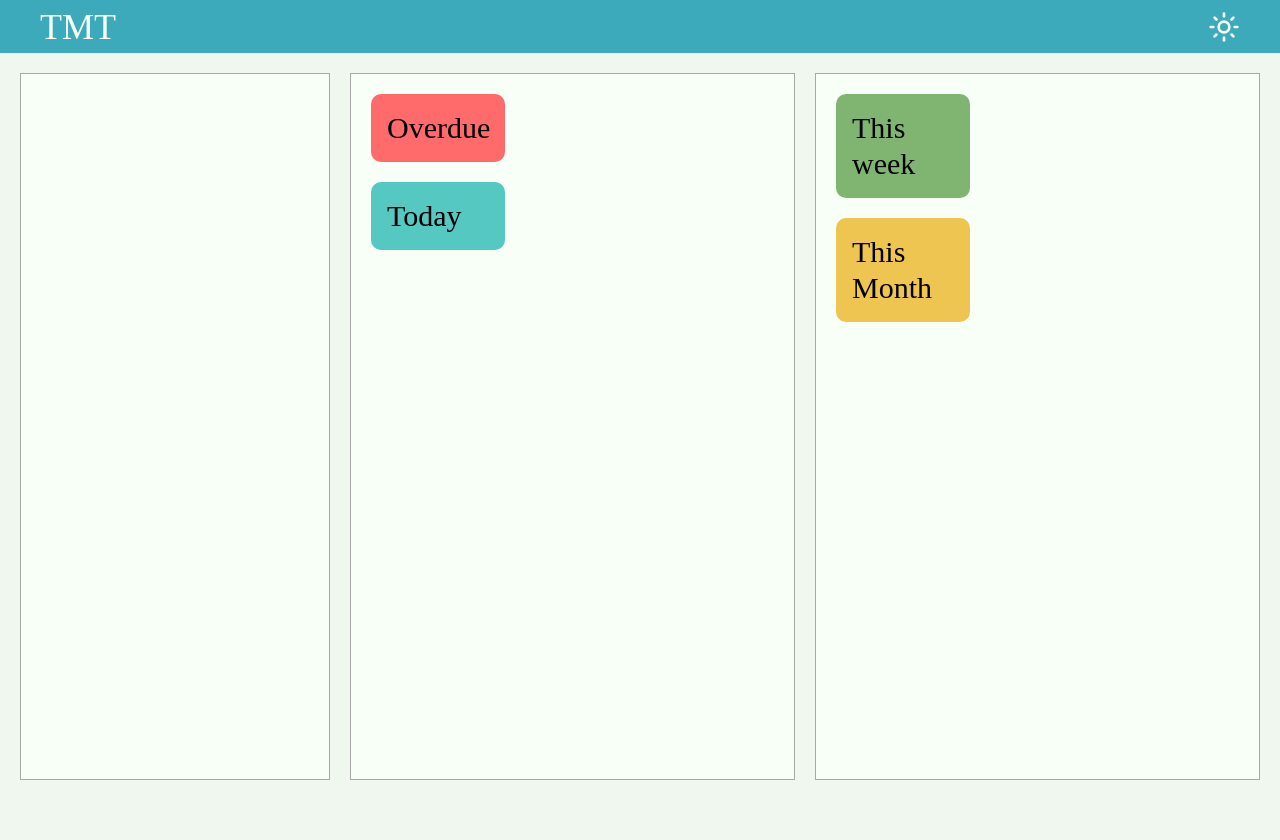
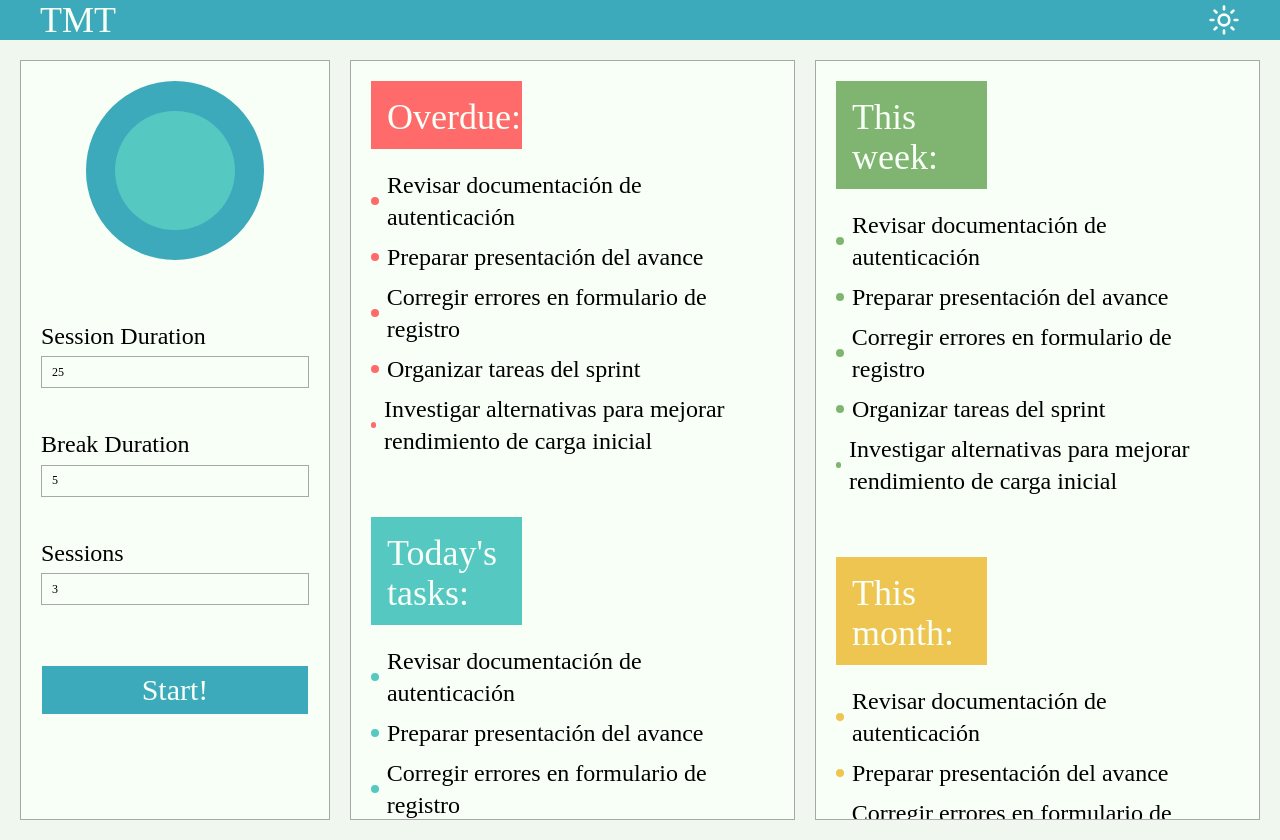
Before and after one commit to Sannnn-Sannnn/TMT, a React (Vite) app in the folder web/: page /dashboard in a window 1280 px wide. Before the commit the page ends 800 px from the top, so only its background shows below. Built offline with nearby package versions, Linux system fonts and the light colour scheme.

Commit message:
Working on Dashboard. Backup

```diff
--- /dev/null
+++ b/web/src/components/dashboard/TaskBullet.tsx
@@ -0,0 +1,14 @@
+interface TaskBulletProps {
+    dueFor: "overdue" | "today" | "week" | "month"
+}
+
+export default function TaskBullet ({ dueFor }: TaskBulletProps) {
+    const colour = {
+        overdue: "bg-overdue",
+        today: "bg-today",
+        week: "bg-week",
+        month: "bg-month",
+    }
+
+    return <div className={`aspect-square w-2 ${colour[dueFor]} rounded-full`}/>
+}
--- /dev/null
+++ b/web/src/components/dashboard/TaskCard.tsx
@@ -0,0 +1,17 @@
+import TaskList from "@/components/dashboard/TaskList.tsx";
+import {Card} from "@/components/ui/card.tsx";
+
+interface TaskCardProps {
+    cat1: "overdue" | "today" | "week" | "month",
+    cat2: "overdue" | "today" | "week" | "month",
+    tasks: string[]
+}
+
+export default function TaskCard ({ cat1, cat2, tasks }: TaskCardProps) {
+    return (
+        <Card className={"flex flex-col flex-1 p-5 gap-y-15 border"}>
+            <TaskList dueFor={cat1} tasks={tasks}/>
+            <TaskList dueFor={cat2} tasks={tasks}/>
+        </Card>
+    )
+}
--- /dev/null
+++ b/web/src/components/dashboard/TaskEntry.tsx
@@ -0,0 +1,17 @@
+import TaskBullet from "@/components/dashboard/TaskBullet.tsx";
+
+interface TaskEntryProps {
+    dueFor: "overdue" | "today" | "week" | "month"
+    task: string | null
+}
+
+export default function TaskEntryProps ({ dueFor, task }: TaskEntryProps) {
+    return (
+        <div className={"flex items-center gap-x-2"}>
+            <TaskBullet dueFor={dueFor} />
+            <p className={"text-2xl"}>
+                {task}
+            </p>
+        </div>
+    )
+}
--- /dev/null
+++ b/web/src/components/dashboard/TaskLabel.tsx
@@ -0,0 +1,25 @@
+interface TaskLabelProps {
+    dueFor: "overdue" | "today" | "week" | "month"
+}
+
+export default function TaskLabel({ dueFor }: TaskLabelProps) {
+    const text = {
+        overdue: "Overdue:",
+        today:   "Today's tasks:",
+        week:    "This week:",
+        month:   "This month:",
+    }
+
+    const labelColour = {
+        overdue: "bg-overdue text-overdue-foreground",
+        today: "bg-today text-today-foreground",
+        week: "bg-week text-week-foreground",
+        month: "bg-month text-month-foreground",
+    }
+
+    return (
+        <div className={`w-3/8 p-4 pb-3 ${labelColour[dueFor]} font-heading font-medium text-4xl`}>
+            { text[dueFor] }
+        </div>
+    )
+}
--- /dev/null
+++ b/web/src/components/dashboard/TaskList.tsx
@@ -0,0 +1,20 @@
+import TaskLabel from "@/components/dashboard/TaskLabel.tsx";
+import TaskEntry from "@/components/dashboard/TaskEntry.tsx";
+
+interface TaskListProps {
+    dueFor: "overdue" | "today" | "week" | "month"
+    tasks: string[]
+}
+
+export default function TaskList({ dueFor, tasks }: TaskListProps) {
+    return (
+        <div className="flex flex-col gap-y-5">
+            <TaskLabel dueFor={dueFor} />
+            <div className={"flex flex-col gap-y-2"}>
+                {tasks.map((task) => (
+                    <TaskEntry dueFor={dueFor} task={task} />
+                ))}
+            </div>
+        </div>
+    )
+}
--- /dev/null
+++ b/web/src/components/dashboard/Timer.tsx
@@ -0,0 +1,60 @@
+import { Card } from "@/components/ui/card";
+import { Input } from "@/components/ui/input";
+import { useState } from "react";
+import { Button } from "@/components/ui/button";
+
+export default function Timer () {
+    //const [sessionNumber, setSessionNumber] = useState(0);
+    const [sessionLength, setSessionLength] = useState(25);
+    const [breakLength, setBreakLength] = useState(5);
+    const [totalSessions, setTotalSessions] = useState(3);
+
+    return (
+        <Card className={"flex flex-col w-1/4 p-5 gap-y-15 border"}>
+
+            { /* Timer */}
+            <div className={"flex items-center justify-center"}>
+                <div className={"flex items-center justify-center aspect-square w-2/3 rounded-full bg-primary"}>
+                    <div className={"aspect-square w-2/3 rounded-full bg-accent"}>
+                    </div>
+                </div>
+            </div>
+
+            { /* Configuration */}
+            <div className={"flex flex-col gap-y-10 text-2xl"}>
+
+                <div>
+                    Session Duration
+                    <Input
+                        type={"number"}
+                        value={sessionLength}
+                        onChange={(e) => setSessionLength(Number(e.target.value))}
+                        className={"text-2xl"}
+                    />
+                </div>
+
+                <div>
+                    Break Duration
+                    <Input
+                        type={"number"}
+                        value={breakLength}
+                        onChange={(e) => setBreakLength(Number(e.target.value))}
+                    />
+                </div>
+
+                <div>
+                    Sessions
+                    <Input
+                        type={"number"}
+                        value={totalSessions}
+                        onChange={(e) => setTotalSessions(Number(e.target.value))}
+                    />
+                </div>
+            </div>
+
+            <Button className={"p-6 text-3xl font-medium font-heading"}>
+                Start!
+            </Button>
+        </Card>
+    )
+}
--- a/web/src/main.tsx
+++ b/web/src/main.tsx
@@ -4,7 +4,7 @@ import { BrowserRouter, Routes, Route } from 'react-router-dom'
 import './index.css'
 import App from './App.tsx'
 import Dashboard from "@/pages/Dashboard.tsx";
-import Playground from "@/pages/playground.tsx";
+import Playground from "@/pages/Playground.tsx";
 
 createRoot(document.getElementById('root')!).render(
   <StrictMode>
--- a/web/src/pages/Dashboard.tsx
+++ b/web/src/pages/Dashboard.tsx
@@ -1,42 +1,28 @@
-import { Card } from "@/components/ui/card.tsx"
 import Header from "@/components/ui/Header.tsx";
+import TaskCard from "@/components/dashboard/TaskCard.tsx";
+import Timer from "@/components/dashboard/Timer.tsx";
+
+const mockTasks = [
+            "Revisar documentación de autenticación",
+            "Preparar presentación del avance",
+            "Corregir errores en formulario de registro",
+            "Organizar tareas del sprint",
+            "Investigar alternativas para mejorar rendimiento de carga inicial"
+]
 
 export default function Dashboard() {
     return (
         <div className="flex flex-col h-screen w-screen">
-            <Header />
+            <Header/>
             <main className={"flex h-full w-full gap-x-5 p-5"}>
-                { /* Timer */ }
-                <Card className={"flex flex-col w-1/4 p-5 gap-y-5 border"}>
-                </Card>
+                { /* Timer */}
+                <Timer />
 
-                { /* Today's tasks, overdue tasks */ }
-                <Card className={"flex flex-col flex-1 p-5 gap-y-5 border"}>
-                    <div className={"flex flex-col p-4 bg-overdue w-1/3 rounded-lg"}>
-                        <p className={"text-3xl font-heading font-medium dark:text-background"}>
-                            Overdue
-                        </p>
-                    </div>
-                    <div className={"flex flex-col p-4 bg-today w-1/3 rounded-lg"}>
-                        <p className={"text-3xl font-heading font-medium dark:text-background"}>
-                            Today
-                        </p>
-                    </div>
-                </Card>
+                { /* Today's tasks, overdue tasks */}
+                <TaskCard cat1={"overdue"} cat2={"today"} tasks={mockTasks}/>
 
-                { /* This week's tasks, this month's tasks */ }
-                <Card className={"flex flex-col flex-1 p-5 gap-y-5 border"}>
-                    <div className={"flex flex-col p-4 bg-week w-1/3 rounded-lg"}>
-                        <p className={"text-3xl font-heading font-medium dark:text-background"}>
-                            This week
-                        </p>
-                    </div>
-                    <div className={"flex flex-col p-4 bg-month w-1/3 rounded-lg"}>
-                        <p className={"text-3xl font-heading font-medium dark:text-background"}>
-                            This Month
-                        </p>
-                    </div>
-                </Card>
+                { /* This week's tasks, this month's tasks */}
+                <TaskCard cat1={"week"} cat2={"month"} tasks={mockTasks}/>
             </main>
         </div>
     )
```
Also changed, not shown: web/src/pages/Playground.tsx (renamed from web/src/pages/playground.tsx).
